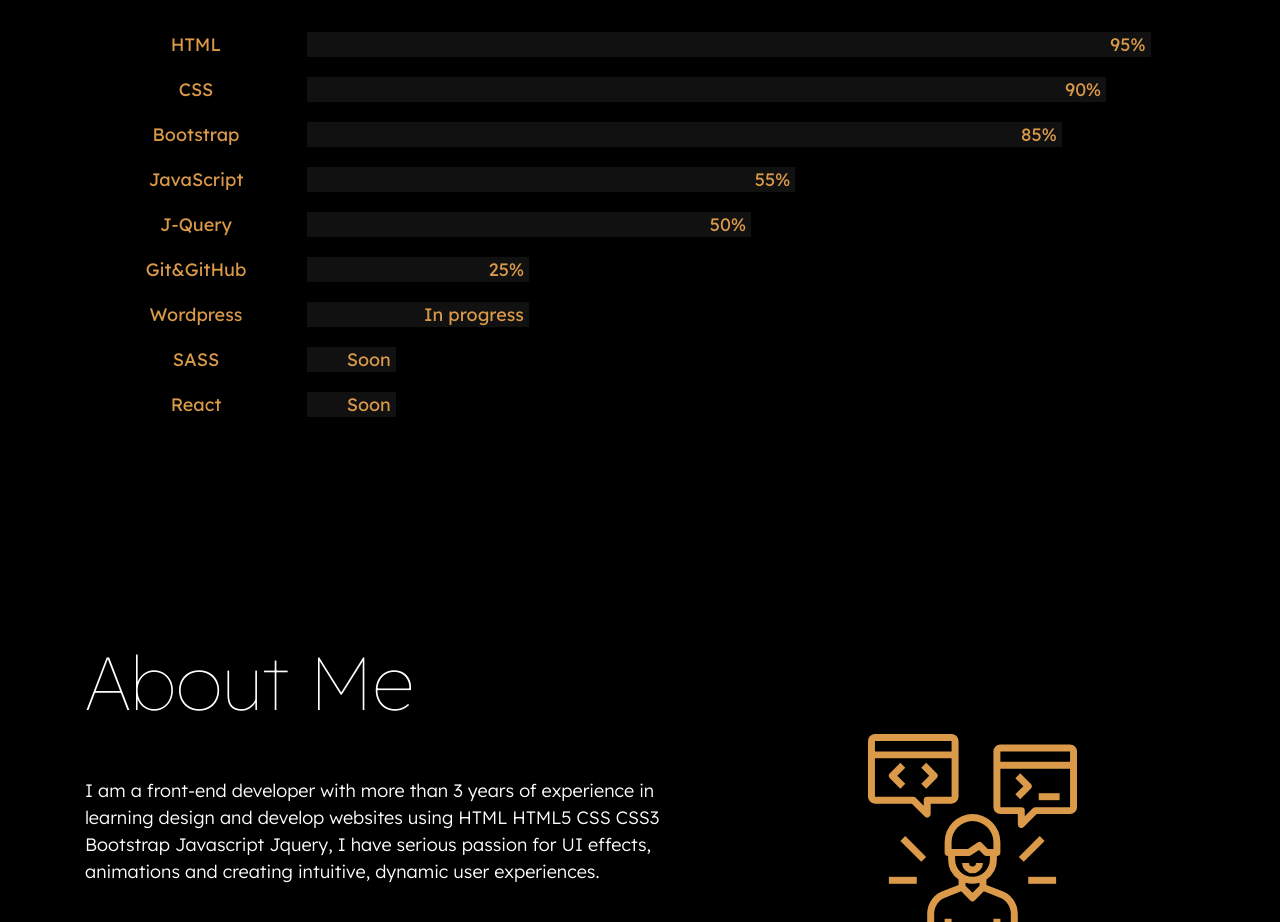
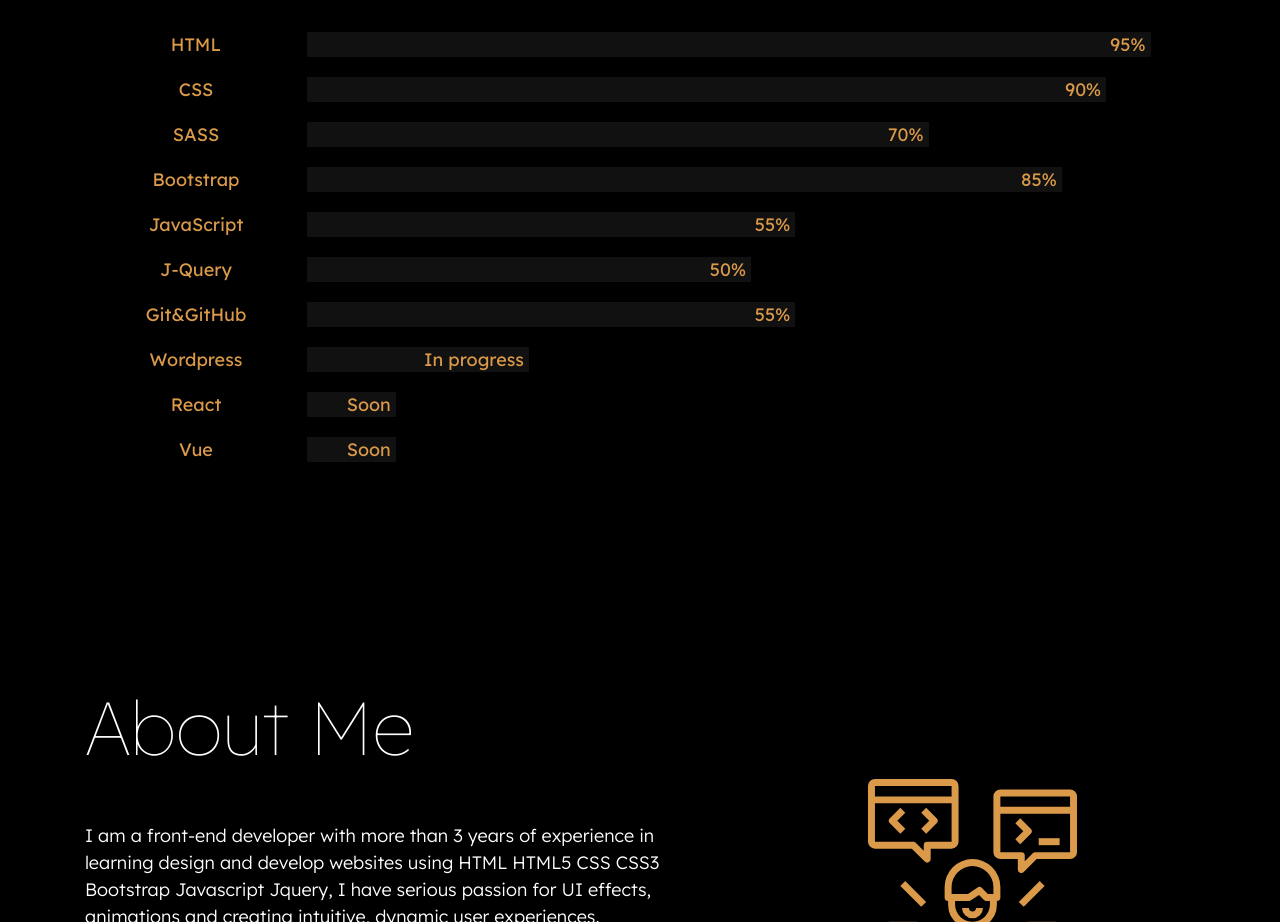
Before and after one commit to EslamJamalAldinMahmoud/Eslam-Jamal-Aldin, a plain HTML site: page index.html in a window 1280 px wide. Shown: the part 1040-1962 px from the top of the page. Drawn offline with Linux system fonts and the light colour scheme; animation ran at ten frames a second.

Commit message:
Modified My Skills & My Project

```diff
--- a/index.html
+++ b/index.html
@@ -75,59 +75,75 @@
               <div class="skill">
                   <div class="skill-name">CSS</div>
                   <div class="skill-bar">
-                      <div class="skill-per per-2" per="90"><div class="number">90%</div></div>
-
+                      <div class="skill-per per-2" per="90">
+                        <div class="number">90%</div>
+                      </div>
+                  </div>
+              </div>
+              <div class="skill">
+                  <div class="skill-name">SASS</div>
+                  <div class="skill-bar">
+                      <div class="skill-per per-8" per="70">
+                        <div class="number">70%</div>
+                      </div>
                   </div>
               </div>
               <div class="skill">
                   <div class="skill-name">Bootstrap</div>
                   <div class="skill-bar">
-                      <div class="skill-per per-3" per="85"><div class="number">85%</div></div>
-
+                      <div class="skill-per per-3" per="85">
+                        <div class="number">85%</div>
+                      </div>
                   </div>
               </div>
               <div class="skill">
                   <div class="skill-name">JavaScript</div>
                   <div class="skill-bar">
-                      <div class="skill-per per-4" per="55"><div class="number">55%</div></div>
-
+                      <div class="skill-per per-4" per="55">
+                        <div class="number">55%</div>
+                      </div>
                   </div>
               </div>
               <div class="skill">
                   <div class="skill-name">J-Query</div>
                   <div class="skill-bar">
-                      <div class="skill-per per-5" per="50"><div class="number">50%</div></div>
-
+                      <div class="skill-per per-5" per="50">
+                        <div class="number">50%</div>
+                      </div>
                   </div>
               </div>
               <div class="skill">
                   <div class="skill-name">Git&amp;GitHub</div>
                   <div class="skill-bar">
-                      <div class="skill-per per-6" per="25"><div class="number">25%</div></div>
-
+                      <div class="skill-per per-6" per="55">
+                        <div class="number">55%</div>
+                      </div>
                   </div>
               </div>
               <div class="skill">
                   <div class="skill-name">Wordpress</div>
                   <div class="skill-bar">
-                      <div class="skill-per per-7" per="25"><div class="number">In progress</div></div>
-
-                  </div>
-              </div>
-              <div class="skill">
-                  <div class="skill-name">SASS</div>
-                  <div class="skill-bar">
-                      <div class="skill-per per-8" per="10"><div class="number">Soon</div></div>
-
+                      <div class="skill-per per-7" per="25">
+                        <div class="number">In progress</div>
+                      </div>
                   </div>
               </div>
               <div class="skill">
                   <div class="skill-name">React</div>
                   <div class="skill-bar">
-                      <div class="skill-per per-9" per="10"><div class="number">Soon</div></div>
-
+                      <div class="skill-per per-9" per="10">
+                        <div class="number">Soon</div>
+                      </div>
                   </div>
               </div>
+              <div class="skill">
+                <div class="skill-name">Vue</div>
+                <div class="skill-bar">
+                    <div class="skill-per per-9" per="10">
+                      <div class="number">Soon</div>
+                    </div>
+                </div>
+            </div>
           </div>
       </div>
   </section>
@@ -220,7 +236,7 @@
   <section class="projects text-center blockid" id="proj">
           <h2 class="global-h3">My Projects</h2>
           <p class="global-p">Some tutorials and design experiments and practices</p>
-          <div class="container-fluid">
+          <div class="container">
             <div class="row">
               <div class="col-md-6 col-sm-12">
                 <div class="project item-1">
```
